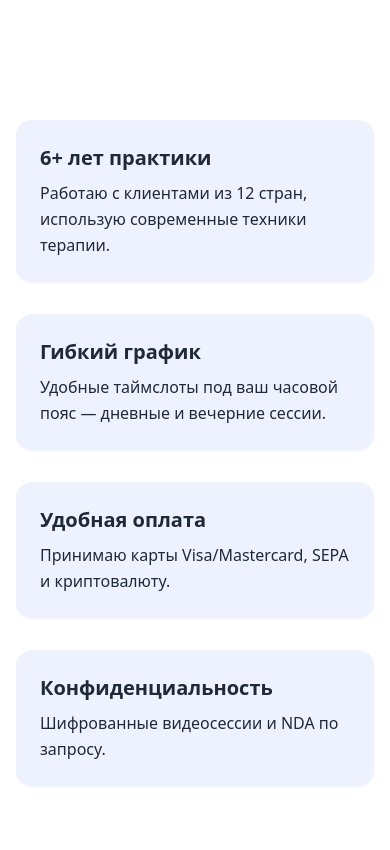
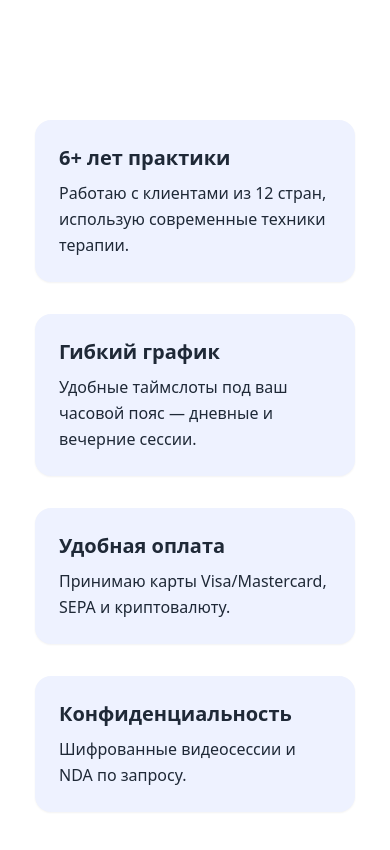
Before and after one commit to yafiknet/psychologist-landing, a plain HTML site: page index.html in a window 390 px wide. Shown: the part 1420-2270 px from the top of the page. Drawn offline with nearby package versions, Linux system fonts and the light colour scheme.

Commit message:
Update index.html

```diff
--- a/index.html
+++ b/index.html
@@ -47,20 +47,20 @@
 
   <!-- Benefits -->
   <section class="py-16 bg-white">
-    <div class="max-w-5xl mx-auto px-4 grid sm:grid-cols-2 lg:grid-cols-4 gap-8">
-      <div class="p-6 bg-indigo-50 rounded-2xl shadow-sm">
+    <div class="max-w-5xl mx-auto px-4 grid sm:grid-cols-2 lg:grid-cols-4 gap-8 justify-items-center">
+      <div class="p-6 bg-indigo-50 rounded-2xl shadow-sm w-full max-w-xs">
         <h3 class="text-xl font-bold mb-2">6+ лет практики</h3>
         <p>Работаю с клиентами из 12 стран, использую современные техники терапии.</p>
       </div>
-      <div class="p-6 bg-indigo-50 rounded-2xl shadow-sm">
+      <div class="p-6 bg-indigo-50 rounded-2xl shadow-sm w-full max-w-xs">
         <h3 class="text-xl font-bold mb-2">Гибкий график</h3>
         <p>Удобные таймслоты под ваш часовой пояс — дневные и вечерние сессии.</p>
       </div>
-      <div class="p-6 bg-indigo-50 rounded-2xl shadow-sm">
+      <div class="p-6 bg-indigo-50 rounded-2xl shadow-sm w-full max-w-xs">
         <h3 class="text-xl font-bold mb-2">Удобная оплата</h3>
         <p>Принимаю карты Visa/Mastercard, SEPA и криптовалюту.</p>
       </div>
-      <div class="p-6 bg-indigo-50 rounded-2xl shadow-sm">
+      <div class="p-6 bg-indigo-50 rounded-2xl shadow-sm w-full max-w-xs">
         <h3 class="text-xl font-bold mb-2">Конфиденциальность</h3>
         <p>Шифрованные видеосессии и NDA по запросу.</p>
       </div>
```
